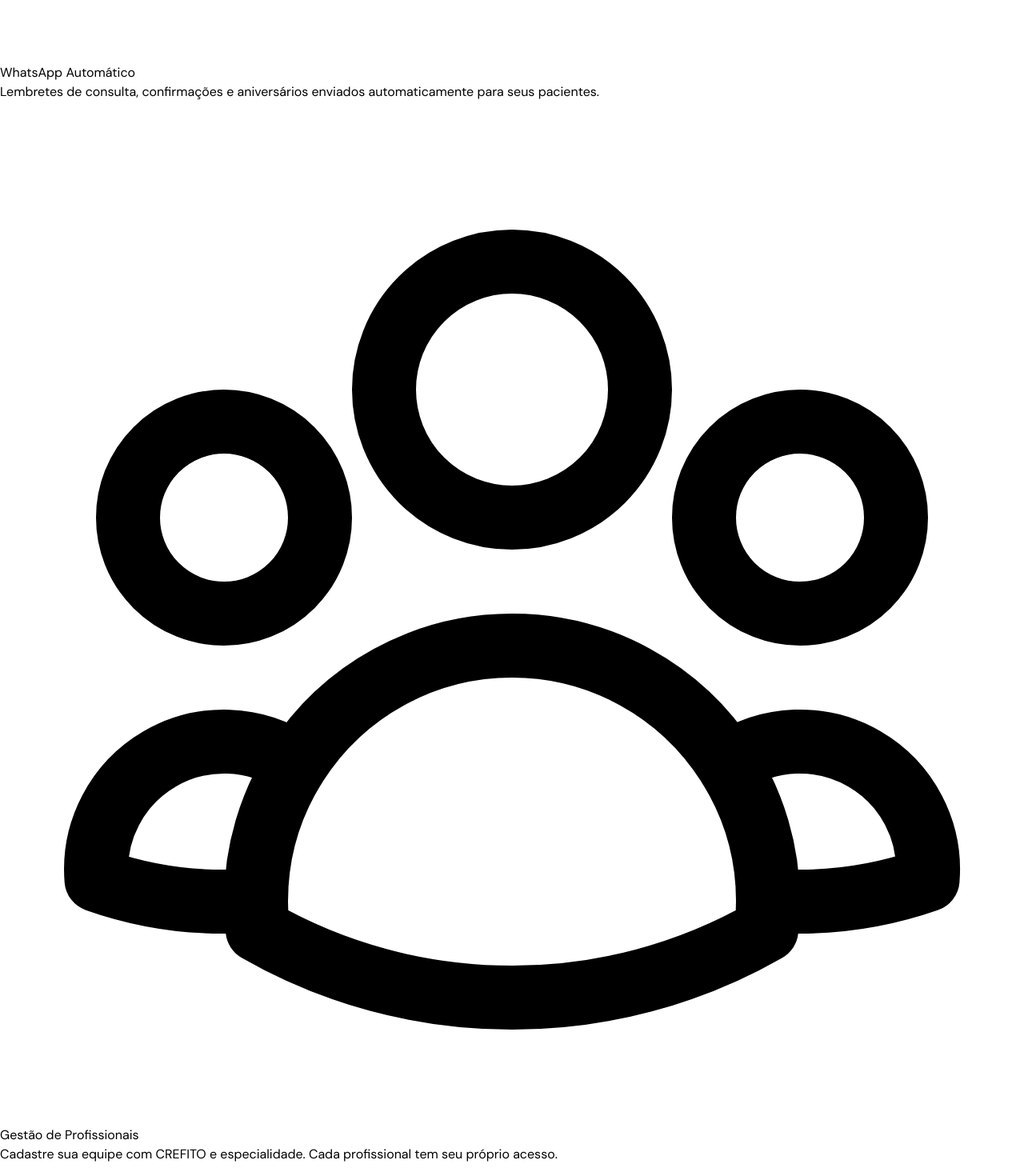
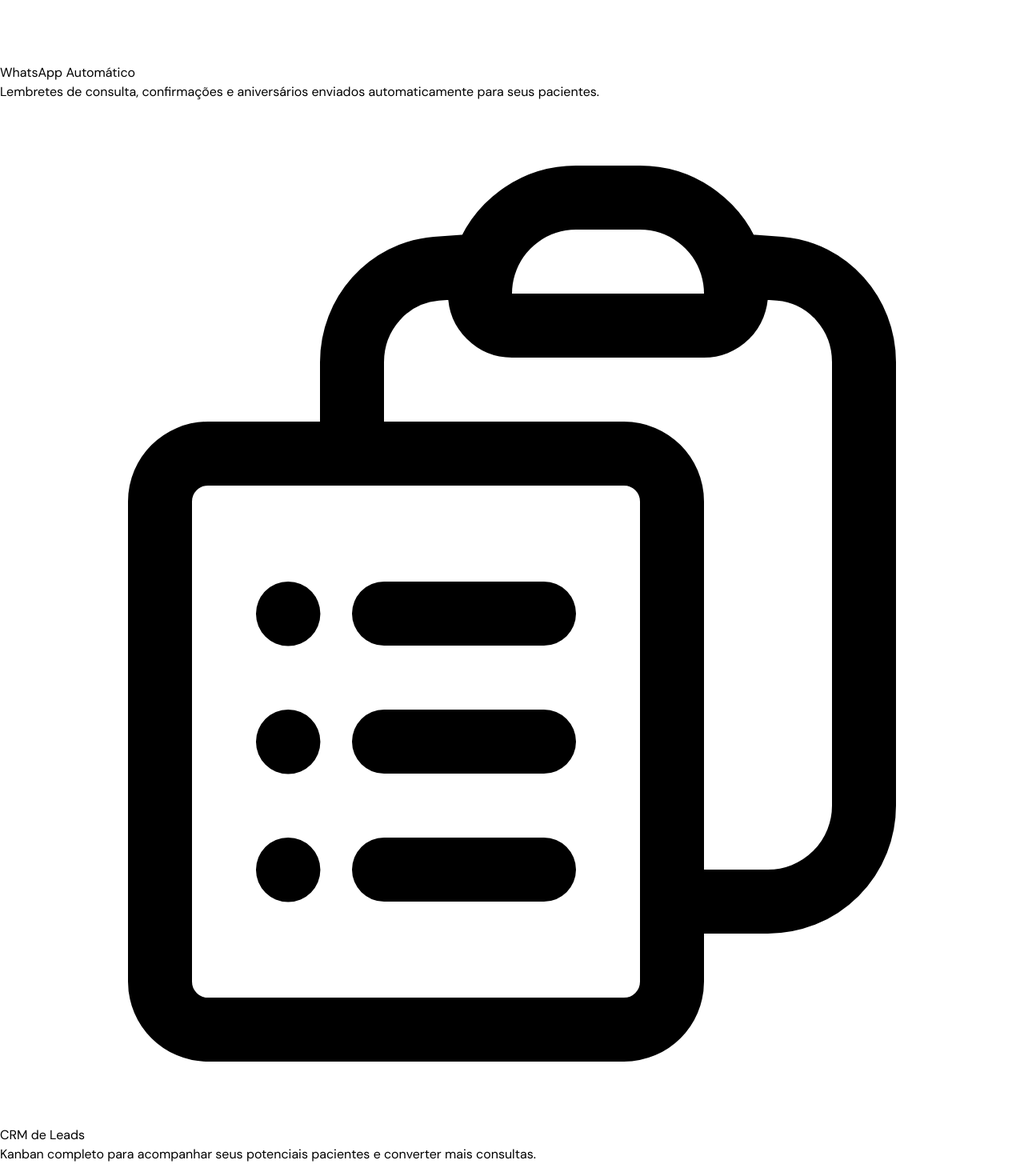
Before and after one commit to felixmachador/fisioflow-landingpage, a React (Vite) app: page / in a window 1280 px wide. Shown: the part 9420-10890 px from the top of the page at 80% size. Built offline with nearby package versions, Linux system fonts and the light colour scheme.

Commit message:
fix: remove cards Gestão de Profissionais e Presença/Reposição

```diff
--- a/src/App.jsx
+++ b/src/App.jsx
@@ -57,16 +57,6 @@ const features = [
     title: 'WhatsApp Automático',
     desc: 'Lembretes de consulta, confirmações e aniversários enviados automaticamente para seus pacientes.'
   },
-  {
-    icon: (
-      <svg xmlns="http://www.w3.org/2000/svg" fill="none" viewBox="0 0 24 24" strokeWidth={1.5} stroke="currentColor" className="w-5 h-5">
-        <path strokeLinecap="round" strokeLinejoin="round" d="M18 18.72a9.094 9.094 0 0 0 3.741-.479 3 3 0 0 0-4.682-2.72m.94 3.198.001.031c0 .225-.012.447-.037.666A11.944 11.944 0 0 1 12 21c-2.17 0-4.207-.576-5.963-1.584A6.062 6.062 0 0 1 6 18.719m12 0a5.971 5.971 0 0 0-.941-3.197m0 0A5.995 5.995 0 0 0 12 12.75a5.995 5.995 0 0 0-5.058 2.772m0 0a3 3 0 0 0-4.681 2.72 8.986 8.986 0 0 0 3.74.477m.94-3.197a5.971 5.971 0 0 0-.94 3.197M15 6.75a3 3 0 1 1-6 0 3 3 0 0 1 6 0Zm6 3a2.25 2.25 0 1 1-4.5 0 2.25 2.25 0 0 1 4.5 0Zm-13.5 0a2.25 2.25 0 1 1-4.5 0 2.25 2.25 0 0 1 4.5 0Z" />
-      </svg>
-    ),
-    title: 'Gestão de Profissionais',
-    desc: 'Cadastre sua equipe com CREFITO e especialidade. Cada profissional tem seu próprio acesso.'
-  },
-
   {
     icon: (
       <svg xmlns="http://www.w3.org/2000/svg" fill="none" viewBox="0 0 24 24" strokeWidth={1.5} stroke="currentColor" className="w-5 h-5">
@@ -216,7 +206,7 @@ export default function App() {
         .serif { font-family: 'DM Serif Display', Georgia, serif; }
       `}</style>
 
-      {/* Nav — sem alterações desktop, ajuste mobile já estava ok */}
+      {/* Nav */}
       <nav className="fixed top-0 left-0 right-0 z-50 bg-white/90 backdrop-blur-md border-b border-gray-100">
         <div className="max-w-6xl mx-auto px-4 md:px-6 py-3 md:py-4 flex justify-between items-center">
           <img src="/logo.png" alt="FisioFlow" className="h-10 md:h-14 w-auto object-contain" />
@@ -239,24 +229,19 @@ export default function App() {
                 <span className="w-2 h-2 bg-[#22c55e] rounded-full animate-pulse" />
                 <span className="text-[#065f46] text-sm font-semibold">7 dias grátis · Sem cartão</span>
               </div>
-
-              {/* MOBILE: text-3xl | DESKTOP: text-5xl md:text-6xl */}
               <h1 className="serif text-3xl sm:text-4xl md:text-5xl lg:text-6xl leading-[1.1] mb-4 md:mb-6 text-gray-900">
                 Gestão completa para sua{' '}
                 <span className="italic text-[#065f46]">clínica de fisioterapia</span>
               </h1>
-
               <p className="text-base md:text-lg text-gray-500 mb-6 md:mb-8 leading-relaxed max-w-lg">
                 Agenda, prontuário, financeiro, pilates e WhatsApp automático. Tudo em um sistema feito por fisioterapeutas, para fisioterapeutas.
               </p>
-
               <div className="flex flex-col sm:flex-row gap-3 mb-8 md:mb-12">
                 <BotaoPrimario className="px-6 md:px-8 py-3.5 md:py-4 text-base w-full sm:w-auto text-center" />
                 <a href="#funcionalidades" className="border border-gray-200 hover:border-gray-300 text-gray-700 font-medium px-6 md:px-8 py-3.5 md:py-4 rounded-xl text-base transition-colors text-center">
                   Ver funcionalidades
                 </a>
               </div>
-
               <div className="flex items-center gap-4">
                 <div className="flex -space-x-2">
                   {['#065f46','#047857','#059669','#10b981'].map((c, i) => (
@@ -271,8 +256,6 @@ export default function App() {
                 </div>
               </div>
             </div>
-
-            {/* Mockup — só desktop */}
             <div className="relative hidden lg:block">
               <div className="absolute inset-0 bg-gradient-to-br from-[#ecfdf5] to-[#d1fae5] rounded-3xl -rotate-2 scale-105" />
               <div className="relative"><MockDashboard /></div>
@@ -295,7 +278,7 @@ export default function App() {
         </div>
       </section>
 
-      {/* Stats bar — MOBILE: 1 coluna empilhada, DESKTOP: 3 colunas */}
+      {/* Stats bar */}
       <section className="bg-[#065f46] py-8 md:py-10 px-4 md:px-6">
         <div className="max-w-4xl mx-auto grid grid-cols-1 sm:grid-cols-3 gap-6 sm:gap-8 text-center">
           {[
@@ -316,11 +299,9 @@ export default function App() {
         <div className="max-w-6xl mx-auto">
           <div className="text-center mb-10 md:mb-16">
             <p className="text-[#065f46] font-semibold text-sm uppercase tracking-widest mb-3">Funcionalidades</p>
-            {/* MOBILE: text-3xl | DESKTOP: text-4xl md:text-5xl */}
             <h2 className="serif text-3xl md:text-4xl lg:text-5xl text-gray-900 mb-4">Tudo que sua clínica precisa</h2>
             <p className="text-gray-500 text-base md:text-xl max-w-2xl mx-auto">Construído com fisioterapeutas, para fisioterapeutas. Cada detalhe pensado na sua rotina.</p>
           </div>
-
           <div className="grid grid-cols-1 sm:grid-cols-2 md:grid-cols-3 gap-4 mb-4">
             {features.map((f, i) => (
               <div key={i} className="bg-white border border-gray-100 rounded-2xl p-6 hover:border-[#6ee7b7] hover:shadow-md transition-all duration-200 group">
@@ -332,7 +313,6 @@ export default function App() {
               </div>
             ))}
           </div>
-
           {/* IA destaque */}
           <div className="bg-[#065f46] rounded-2xl p-6 md:p-8 flex flex-col md:flex-row items-start md:items-center justify-between gap-5 md:gap-6">
             <div className="flex items-start md:items-center gap-4 md:gap-5">
@@ -398,7 +378,6 @@ export default function App() {
               </button>
             </div>
           </div>
-
           <div className="grid grid-cols-1 md:grid-cols-3 gap-6">
             {plans.map((p, i) => (
               <div key={i} className={`rounded-2xl p-6 md:p-8 border-2 relative flex flex-col ${p.destaque ? 'bg-[#065f46] border-[#065f46]' : 'bg-white border-gray-100'}`}>
@@ -491,8 +470,6 @@ export default function App() {
                 Criar minha conta grátis
               </button>
             </div>
-
-            {/* Visual do Club — aparece em mobile também, mas simplificado */}
             <div className="relative mt-2 lg:mt-0">
               <div className="absolute inset-0 bg-gradient-to-br from-[#ecfdf5] to-[#d1fae5] rounded-3xl" />
               <div className="relative p-6 md:p-8">
@@ -552,7 +529,6 @@ export default function App() {
       <section className="py-16 md:py-28 px-4 md:px-6 bg-gray-50">
         <div className="max-w-3xl mx-auto text-center">
           <p className="text-[#065f46] font-semibold text-sm uppercase tracking-widest mb-4">Comece hoje</p>
-          {/* MOBILE: text-3xl | DESKTOP: text-5xl md:text-6xl */}
           <h2 className="serif text-3xl sm:text-4xl md:text-5xl lg:text-6xl text-gray-900 mb-5 md:mb-6 leading-tight">
             Sua clínica merece uma{' '}
             <span className="italic text-[#065f46]">gestão à altura</span>
```
